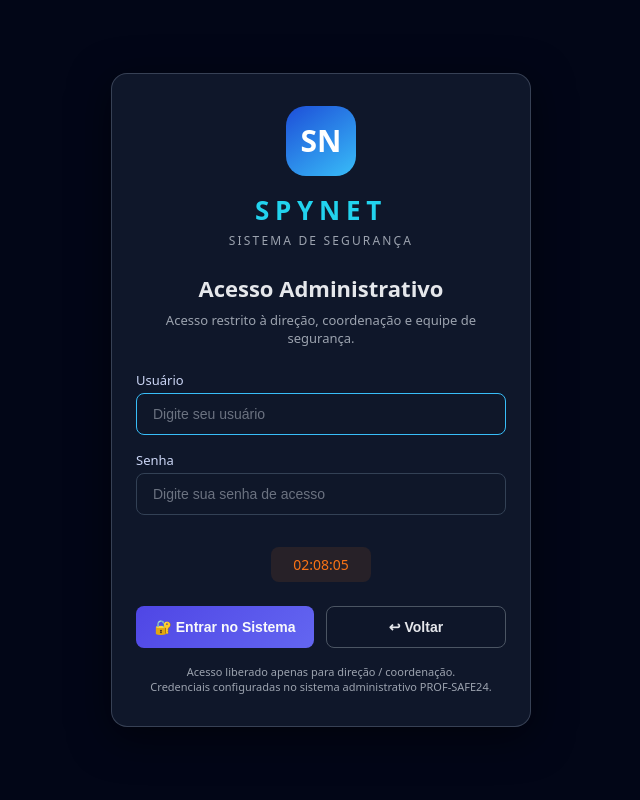
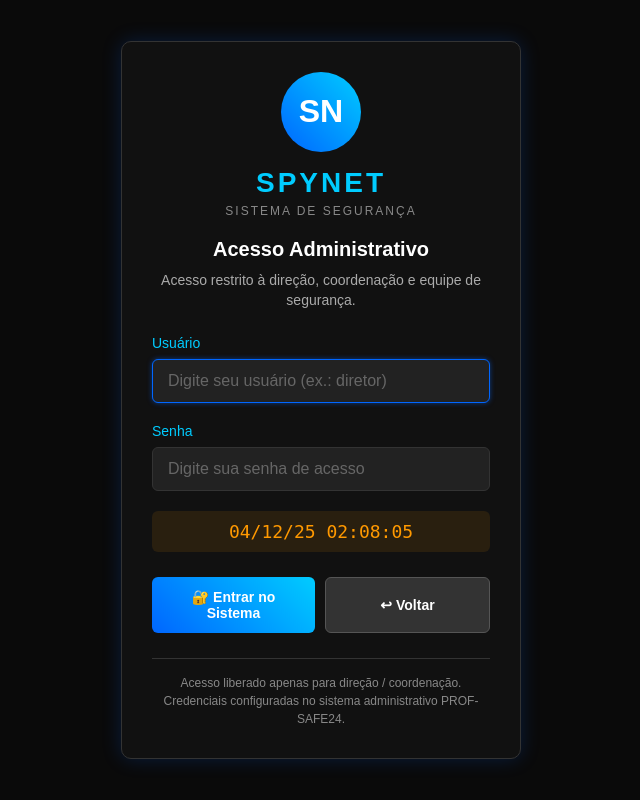
Before and after one commit to salveci2022/prof-safe24-premium-secure, a Flask app: page /login_central in a window 1280 px wide. Shown: the whole page, without its empty margins (319-959 px from the left). Run offline with Flask 3, Linux system fonts and the light colour scheme.

Commit message:
Update login_central.html

```diff
--- a/templates/login_central.html
+++ b/templates/login_central.html
@@ -2,12 +2,12 @@
 <html lang="pt-BR">
 <head>
     <meta charset="UTF-8">
+    <meta http-equiv="Content-Type" content="text/html; charset=UTF-8">
     <title>SPYNET – Acesso Administrativo</title>
     <meta name="viewport" content="width=device-width, initial-scale=1">
 
-    <!-- Otimização: CSS externo ou simplificado -->
     <style>
-        /* CSS simplificado e otimizado */
+        /* CSS simplificado e funcional */
         * {
             box-sizing: border-box;
             margin: 0;
@@ -15,199 +15,172 @@
         }
 
         body {
-            font-family: system-ui, -apple-system, BlinkMacSystemFont, "Segoe UI", sans-serif;
-            background: #020617;
+            font-family: Arial, sans-serif;
+            background: #0a0a0a;
             min-height: 100vh;
             display: flex;
             align-items: center;
             justify-content: center;
-            color: #e5e7eb;
+            color: #fff;
+            padding: 20px;
         }
 
         .card {
-            width: 90%;
-            max-width: 420px;
-            padding: 2rem 1.5rem;
-            background: #0f172a;
-            border-radius: 16px;
-            box-shadow: 0 10px 40px rgba(0, 0, 0, 0.5);
-            border: 1px solid rgba(148, 163, 184, 0.3);
+            width: 100%;
+            max-width: 400px;
+            padding: 30px;
+            background: #111;
+            border-radius: 10px;
+            border: 1px solid #333;
+            box-shadow: 0 0 20px rgba(0, 100, 255, 0.2);
         }
 
         .header {
             text-align: center;
-            margin-bottom: 1.5rem;
+            margin-bottom: 25px;
         }
 
-        .logo-circle {
-            width: 70px;
-            height: 70px;
-            border-radius: 20px;
-            background: linear-gradient(145deg, #1d4ed8, #38bdf8);
+        .logo {
+            width: 80px;
+            height: 80px;
+            background: linear-gradient(45deg, #0066ff, #00ccff);
+            border-radius: 50%;
             display: flex;
             align-items: center;
             justify-content: center;
-            margin: 0 auto 1rem;
-        }
-
-        .logo-circle span {
-            font-size: 30px;
-            font-weight: 700;
+            margin: 0 auto 15px;
+            font-size: 32px;
+            font-weight: bold;
             color: white;
         }
 
         .brand {
-            font-size: 26px;
-            letter-spacing: 0.22em;
-            color: #22d3ee;
-            font-weight: 600;
+            font-size: 28px;
+            color: #00ccff;
+            font-weight: bold;
+            letter-spacing: 3px;
+            margin-bottom: 5px;
         }
 
         .subtitle {
             font-size: 12px;
-            letter-spacing: .18em;
+            color: #888;
+            letter-spacing: 2px;
             text-transform: uppercase;
-            color: #9ca3af;
-            margin-top: 4px;
         }
 
         h1 {
-            font-size: 22px;
-            margin: 1.5rem 0 0.5rem;
+            font-size: 20px;
+            margin: 20px 0 10px;
+            color: #fff;
         }
 
         .desc {
-            font-size: 13px;
-            color: #9ca3af;
-            margin-bottom: 1.5rem;
+            font-size: 14px;
+            color: #aaa;
+            margin-bottom: 25px;
+            line-height: 1.4;
+        }
+
+        .form-group {
+            margin-bottom: 20px;
         }
 
         label {
             display: block;
-            font-size: 13px;
-            color: #cbd5f5;
-            margin-bottom: 0.25rem;
+            font-size: 14px;
+            color: #00ccff;
+            margin-bottom: 8px;
         }
 
-        input {
+        input[type="text"],
+        input[type="password"] {
             width: 100%;
-            padding: 0.75rem 1rem;
-            border-radius: 8px;
-            border: 1px solid #334155;
-            background: rgba(15, 23, 42, 0.8);
-            color: #e5e7eb;
-            font-size: 14px;
+            padding: 12px 15px;
+            border-radius: 6px;
+            border: 1px solid #333;
+            background: #222;
+            color: #fff;
+            font-size: 16px;
             outline: none;
-            margin-bottom: 1rem;
-            transition: border-color 0.2s;
         }
 
-        input:focus {
-            border-color: #38bdf8;
+        input[type="text"]:focus,
+        input[type="password"]:focus {
+            border-color: #0066ff;
+            box-shadow: 0 0 5px rgba(0, 102, 255, 0.5);
         }
 
         input::placeholder {
-            color: #6b7280;
+            color: #666;
         }
 
-        .time-container {
+        .time-display {
             text-align: center;
-            margin: 1rem 0;
-        }
-
-        .time {
-            font-size: 14px;
-            color: #f97316;
-            font-variant-numeric: tabular-nums;
-            background: rgba(249, 115, 22, 0.1);
-            padding: 0.5rem 1rem;
-            border-radius: 8px;
-            display: inline-block;
-            min-width: 100px;
+            margin: 20px 0;
+            font-size: 18px;
+            color: #ff9900;
+            font-family: monospace;
+            background: rgba(255, 153, 0, 0.1);
+            padding: 10px;
+            border-radius: 6px;
         }
 
         .buttons {
             display: flex;
-            gap: 0.75rem;
-            margin: 1.5rem 0 1rem;
+            gap: 10px;
+            margin: 25px 0;
         }
 
-        .btn {
+        button {
             flex: 1;
-            border-radius: 8px;
+            padding: 12px;
+            border-radius: 6px;
             border: none;
-            padding: 0.75rem 1rem;
-            font-weight: 600;
             font-size: 14px;
+            font-weight: bold;
             cursor: pointer;
-            display: inline-flex;
-            align-items: center;
-            justify-content: center;
-            gap: 0.5rem;
-            transition: transform 0.2s, opacity 0.2s;
+            transition: all 0.3s;
         }
 
-        .btn:hover {
+        .btn-primary {
+            background: linear-gradient(45deg, #0066ff, #00ccff);
+            color: white;
+        }
+
+        .btn-primary:hover {
+            background: linear-gradient(45deg, #0055dd, #00bbee);
             transform: translateY(-2px);
         }
 
-        .btn:active {
-            transform: translateY(0);
+        .btn-secondary {
+            background: #333;
+            color: #fff;
+            border: 1px solid #555;
         }
 
-        .btn-primary {
-            background: linear-gradient(135deg, #4f46e5, #6366f1);
-            color: #f9fafb;
-        }
-
-        .btn-secondary {
-            background: rgba(15, 23, 42, 0.9);
-            color: #e5e7eb;
-            border: 1px solid #4b5563;
+        .btn-secondary:hover {
+            background: #444;
         }
 
         .footer {
-            margin-top: 1rem;
-            font-size: 11px;
+            margin-top: 20px;
+            font-size: 12px;
+            color: #888;
             text-align: center;
-            color: #9ca3af;
-            line-height: 1.4;
+            line-height: 1.5;
+            border-top: 1px solid #333;
+            padding-top: 15px;
         }
 
         .error {
-            font-size: 12px;
-            color: #fecaca;
-            background: rgba(127, 29, 29, 0.8);
-            border-radius: 8px;
-            padding: 0.75rem;
-            margin-bottom: 1rem;
+            background: rgba(255, 50, 50, 0.1);
+            color: #ff6666;
+            padding: 10px;
+            border-radius: 6px;
+            margin-bottom: 15px;
             text-align: center;
-            animation: fadeIn 0.3s ease;
-        }
-
-        @keyframes fadeIn {
-            from { opacity: 0; transform: translateY(-10px); }
-            to { opacity: 1; transform: translateY(0); }
-        }
-
-        .loading {
-            opacity: 0.7;
-            pointer-events: none;
-        }
-
-        @media (max-width: 480px) {
-            .card {
-                padding: 1.5rem 1rem;
-                width: 95%;
-            }
-
-            .buttons {
-                flex-direction: column;
-            }
-
-            .btn {
-                width: 100%;
-            }
+            border: 1px solid rgba(255, 50, 50, 0.3);
         }
     </style>
 </head>
@@ -215,9 +188,7 @@
 
 <div class="card">
     <div class="header">
-        <div class="logo-circle">
-            <span>SN</span>
-        </div>
+        <div class="logo">SN</div>
         <div class="brand">SPYNET</div>
         <div class="subtitle">SISTEMA DE SEGURANÇA</div>
 
@@ -229,25 +200,22 @@
         <div class="error">{{ error }}</div>
     {% endif %}
 
-    <form id="loginForm" action="/login_central" method="POST">
-        <label for="user">Usuário</label>
-        <input id="user" name="username" placeholder="Digite seu usuário" autocomplete="off">
-
-        <label for="pass">Senha</label>
-        <input id="pass" name="password" type="password" placeholder="Digite sua senha de acesso" required>
-
-        <div class="time-container">
-            <div class="time" id="clock">--:--:--</div>
+    <form method="POST" action="/login_central" id="loginForm">
+        <div class="form-group">
+            <label for="username">Usuário</label>
+            <input type="text" id="username" name="username" placeholder="Digite seu usuário (ex.: diretor)" autocomplete="off" autofocus>
         </div>
 
+        <div class="form-group">
+            <label for="password">Senha</label>
+            <input type="password" id="password" name="password" placeholder="Digite sua senha de acesso" required>
+        </div>
+
+        <div class="time-display" id="clock">--:--:--</div>
+
         <div class="buttons">
-            <button class="btn btn-primary" type="submit" id="submitBtn">
-                <span id="btnText">🔐 Entrar no Sistema</span>
-                <span id="btnLoading" style="display:none;">⏳ Processando...</span>
-            </button>
-            <button class="btn btn-secondary" type="button" onclick="window.location.href='/'">
-                ↩ Voltar
-            </button>
+            <button type="submit" class="btn-primary">🔐 Entrar no Sistema</button>
+            <button type="button" class="btn-secondary" onclick="window.location.href='/'">↩ Voltar</button>
         </div>
     </form>
 
@@ -258,89 +226,59 @@
 </div>
 
 <script>
-    // JavaScript otimizado e não-bloqueante
-    document.addEventListener('DOMContentLoaded', function() {
-        // Relógio otimizado (atualiza apenas os segundos)
-        let lastSecond = -1;
+    // Função para atualizar o relógio
     function updateClock() {
         const now = new Date();
-            const currentSecond = now.getSeconds();
+        const hours = String(now.getHours()).padStart(2, '0');
+        const minutes = String(now.getMinutes()).padStart(2, '0');
+        const seconds = String(now.getSeconds()).padStart(2, '0');
+        const day = String(now.getDate()).padStart(2, '0');
+        const month = String(now.getMonth() + 1).padStart(2, '0');
+        const year = String(now.getFullYear()).slice(-2);
 
-            // Só atualiza se o segundo mudou
-            if (currentSecond !== lastSecond) {
-                const h = String(now.getHours()).padStart(2, '0');
-                const m = String(now.getMinutes()).padStart(2, '0');
-                const s = String(currentSecond).padStart(2, '0');
-                document.getElementById('clock').textContent = `${h}:${m}:${s}`;
-                lastSecond = currentSecond;
-            }
+        document.getElementById('clock').textContent =
+            `${day}/${month}/${year} ${hours}:${minutes}:${seconds}`;
     }
 
-        // Usa requestAnimationFrame para atualizações mais eficientes
-        function clockLoop() {
+    // Atualizar imediatamente e a cada segundo
     updateClock();
-            setTimeout(clockLoop, 200); // Verifica a cada 200ms em vez de 1000ms
-        }
-        clockLoop();
+    setInterval(updateClock, 1000);
 
-        // Prevenir múltiplos envios do formulário
-        const loginForm = document.getElementById('loginForm');
-        const submitBtn = document.getElementById('submitBtn');
-        const btnText = document.getElementById('btnText');
-        const btnLoading = document.getElementById('btnLoading');
+    // Foco no campo de usuário
+    document.getElementById('username').focus();
+
+    // Prevenir envio múltiplo
+    const form = document.getElementById('loginForm');
     let isSubmitting = false;
 
-        loginForm.addEventListener('submit', function(e) {
+    form.addEventListener('submit', function(e) {
         if (isSubmitting) {
             e.preventDefault();
-                return false;
+            return;
         }
 
-            // Validação básica
-            const password = document.getElementById('pass').value;
+        const password = document.getElementById('password').value;
         if (!password || password.trim() === '') {
             e.preventDefault();
             alert('Por favor, digite a senha');
-                return false;
+            document.getElementById('password').focus();
+            return;
         }
 
-            // Mostrar estado de carregamento
         isSubmitting = true;
-            btnText.style.display = 'none';
-            btnLoading.style.display = 'inline';
-            submitBtn.classList.add('loading');
+        const submitBtn = form.querySelector('.btn-primary');
+        submitBtn.disabled = true;
+        submitBtn.innerHTML = '⏳ Processando...';
 
         // Timeout de segurança
         setTimeout(() => {
             if (isSubmitting) {
                 isSubmitting = false;
-                    btnText.style.display = 'inline';
-                    btnLoading.style.display = 'none';
-                    submitBtn.classList.remove('loading');
-                    alert('A requisição está demorando muito. Tente novamente.');
+                submitBtn.disabled = false;
+                submitBtn.innerHTML = '🔐 Entrar no Sistema';
+                alert('A requisição está demorando muito. Verifique sua conexão e tente novamente.');
             }
-            }, 10000); // 10 segundos timeout
-
-            return true;
-        });
-
-        // Foco automático no campo de usuário
-        const userField = document.getElementById('user');
-        if (userField && !userField.value) {
-            userField.focus();
-        }
-    });
-
-    // Prevenir comportamento padrão do formulário ao pressionar Enter em campos errados
-    document.addEventListener('keydown', function(e) {
-        if (e.key === 'Enter') {
-            const active = document.activeElement;
-            if (active && active.form && active.type !== 'submit' && active.type !== 'textarea') {
-                e.preventDefault();
-                const submitBtn = active.form.querySelector('button[type="submit"]');
-                if (submitBtn) submitBtn.click();
-            }
-        }
+        }, 10000);
     });
 </script>
 
```
Lines whose indentation alone changed are shown as unchanged.
